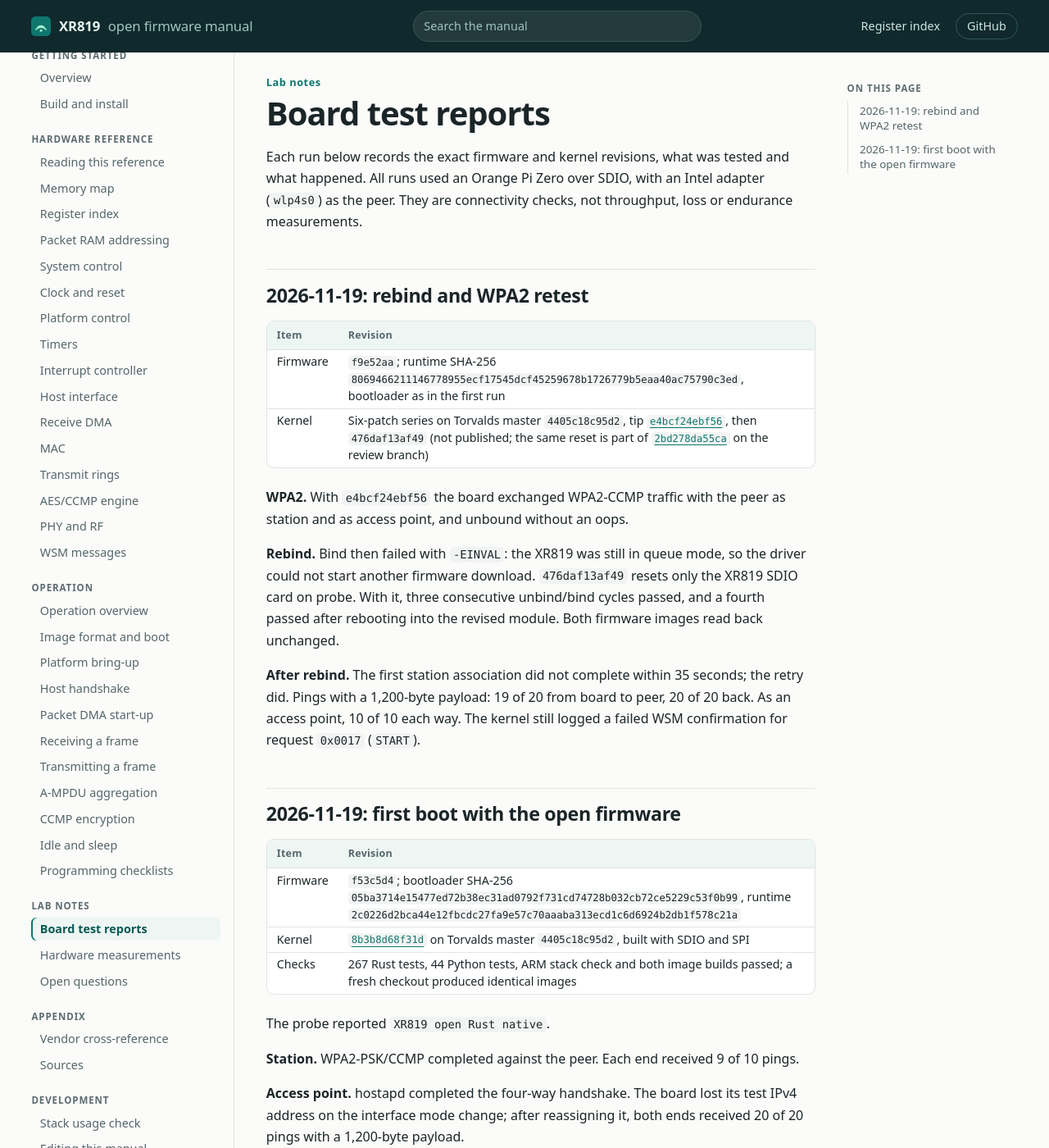
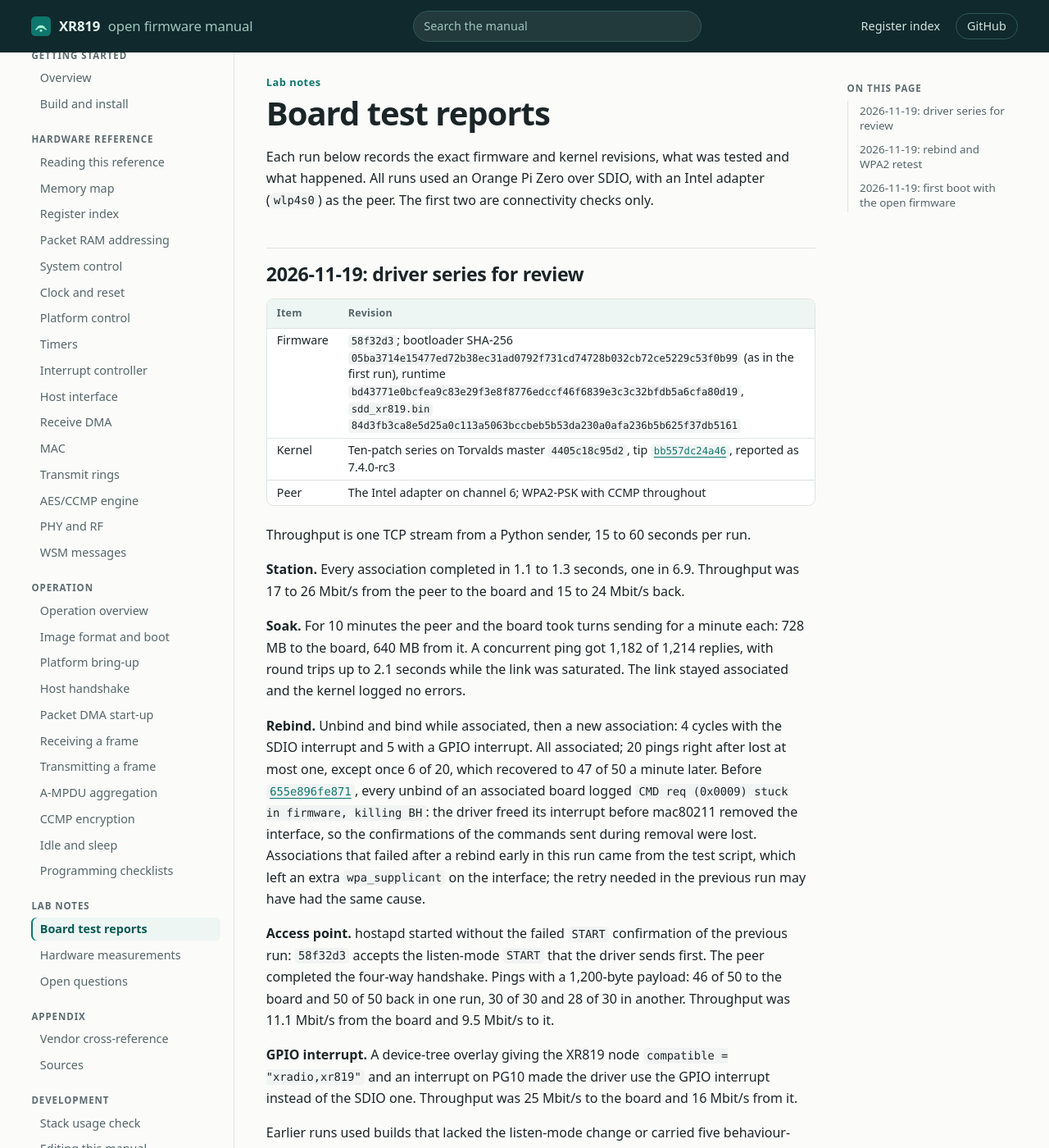
Before and after one commit to ArthurHeymans/xradio-open-firmware, a Jekyll site: the page built from docs/orange-pi-zero-smoke.md, in a window 1280 px wide and 1400 px high. Shown: the whole window at 82% size. Built offline with Jekyll 4.4.1, drawn with Linux system fonts in a browser that asks for light colours; some of the changed text lies outside the part shown.

Commit message:
Report the driver series test and point to its commits
Record the hardware run of the ten-patch driver series: station and
access point with WPA2, a 10-minute soak, rebinds with the SDIO and a
GPIO interrupt. Link the rebased series, and keep sdd_xr819.bin with
the images CI publishes.

```diff
--- a/docs/orange-pi-zero-smoke.md
+++ b/docs/orange-pi-zero-smoke.md
@@ -2,7 +2,30 @@
 title: Board test reports
 description: Kernel and firmware revisions tested together on the Orange Pi Zero, and the results.
 ---
-Each run below records the exact firmware and kernel revisions, what was tested and what happened. All runs used an Orange Pi Zero over SDIO, with an Intel adapter (`wlp4s0`) as the peer. They are connectivity checks, not throughput, loss or endurance measurements.
+Each run below records the exact firmware and kernel revisions, what was tested and what happened. All runs used an Orange Pi Zero over SDIO, with an Intel adapter (`wlp4s0`) as the peer. The first two are connectivity checks only.
+
+## 2026-11-19: driver series for review
+
+| Item | Revision |
+|---|---|
+| Firmware | `58f32d3`; bootloader SHA-256 `05ba3714e15477ed72b38ec31ad0792f731cd74728b032cb72ce5229c53f0b99` (as in the first run), runtime `bd43771e0bcfea9c83e29f3e8f8776edccf46f6839e3c3c32bfdb5a6cfa80d19`, `sdd_xr819.bin` `84d3fb3ca8e5d25a0c113a5063bccbeb5b53da230a0afa236b5b625f37db5161` |
+| Kernel | Ten-patch series on Torvalds master `4405c18c95d2`, tip [`bb557dc24a46`](https://github.com/ArthurHeymans/linux/commit/bb557dc24a46), reported as 7.4.0-rc3 |
+| Peer | The Intel adapter on channel 6; WPA2-PSK with CCMP throughout |
+{: .compact}
+
+Throughput is one TCP stream from a Python sender, 15 to 60 seconds per run.
+
+**Station.** Every association completed in 1.1 to 1.3 seconds, one in 6.9. Throughput was 17 to 26 Mbit/s from the peer to the board and 15 to 24 Mbit/s back.
+
+**Soak.** For 10 minutes the peer and the board took turns sending for a minute each: 728 MB to the board, 640 MB from it. A concurrent ping got 1,182 of 1,214 replies, with round trips up to 2.1 seconds while the link was saturated. The link stayed associated and the kernel logged no errors.
+
+**Rebind.** Unbind and bind while associated, then a new association: 4 cycles with the SDIO interrupt and 5 with a GPIO interrupt. All associated; 20 pings right after lost at most one, except once 6 of 20, which recovered to 47 of 50 a minute later. Before [`655e896fe871`](https://github.com/ArthurHeymans/linux/commit/655e896fe871), every unbind of an associated board logged `CMD req (0x0009) stuck in firmware, killing BH`: the driver freed its interrupt before mac80211 removed the interface, so the confirmations of the commands sent during removal were lost. Associations that failed after a rebind early in this run came from the test script, which left an extra `wpa_supplicant` on the interface; the retry needed in the previous run may have had the same cause.
+
+**Access point.** hostapd started without the failed `START` confirmation of the previous run: `58f32d3` accepts the listen-mode `START` that the driver sends first. The peer completed the four-way handshake. Pings with a 1,200-byte payload: 46 of 50 to the board and 50 of 50 back in one run, 30 of 30 and 28 of 30 in another. Throughput was 11.1 Mbit/s from the board and 9.5 Mbit/s to it.
+
+**GPIO interrupt.** A device-tree overlay giving the XR819 node `compatible = "xradio,xr819"` and an interrupt on PG10 made the driver use the GPIO interrupt instead of the SDIO one. Throughput was 25 Mbit/s to the board and 16 Mbit/s from it.
+
+Earlier runs used builds that lacked the listen-mode change or carried five behaviour-neutral lint rewrites, which change the image hashes. The images listed above were retested afterwards for two rebinds, throughput in both directions and an access-point start.
 
 ## 2026-11-19: rebind and WPA2 retest
 
```
Also changed, not shown: docs/index.md (+1 -1 lines), docs/linux-driver.md (+3 -3 lines), docs/reference/wsm.md (+2 -2 lines), .github/workflows/check.yml.
